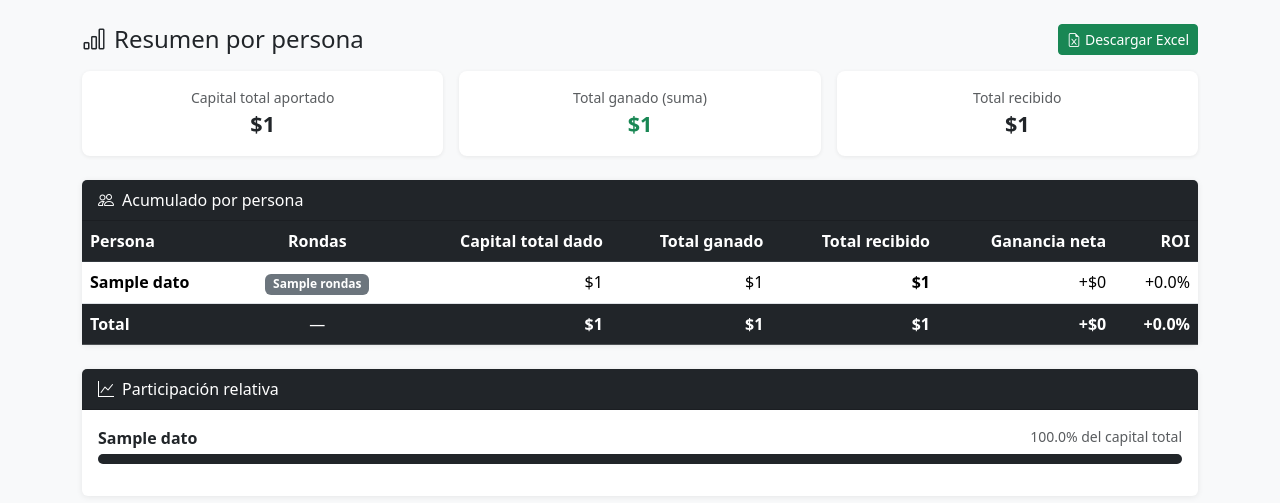
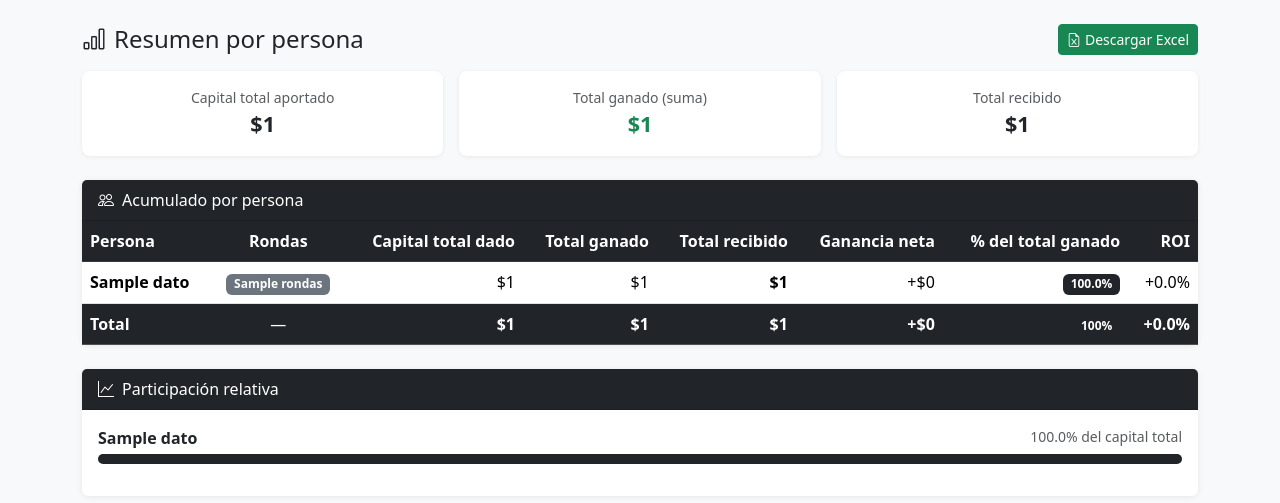
Before and after one commit to JulianDavidGamboa/apuesta, a Flask app: template templates/resumen.html in a window 1280 px wide. Shown: the part 58-561 px from the top of the page. Run offline with Flask 3, Linux system fonts and the light colour scheme; the template is opened without the code that fills it: most values are stand-ins (such as "Sample title", 1, 10 or a date in 2020); some libraries are stand-ins or nearby versions.

Commit message:
Add % del total ganado column to resumen table
Shows each person's share of total group winnings.

Co-Authored-By: Claude Sonnet 4.6 <noreply@anthropic.com>

```diff
--- a/templates/resumen.html
+++ b/templates/resumen.html
@@ -58,6 +58,7 @@
           <th class="text-end">Total ganado</th>
           <th class="text-end">Total recibido</th>
           <th class="text-end">Ganancia neta</th>
+          <th class="text-end">% del total ganado</th>
           <th class="text-end">ROI</th>
         </tr>
       </thead>
@@ -76,6 +77,10 @@
           <td class="text-end {% if ganancia_neta >= 0 %}profit-positive{% else %}profit-negative{% endif %}">
             {% if ganancia_neta >= 0 %}+{% endif %}${{ '{:,.0f}'.format(ganancia_neta) }}
           </td>
+          {% set pct_ganado = (d.total_ganado / total_global_ganado * 100) if total_global_ganado > 0 else 0 %}
+          <td class="text-end">
+            <span class="badge bg-dark">{{ '{:.1f}'.format(pct_ganado) }}%</span>
+          </td>
           <td class="text-end {% if roi >= 0 %}profit-positive{% else %}profit-negative{% endif %}">
             {% if roi >= 0 %}+{% endif %}{{ '{:.1f}'.format(roi) }}%
           </td>
@@ -93,6 +98,7 @@
           <th class="text-end {% if ganancia_global >= 0 %}profit-positive{% else %}profit-negative{% endif %}">
             {% if ganancia_global >= 0 %}+{% endif %}${{ '{:,.0f}'.format(ganancia_global) }}
           </th>
+          <th class="text-end"><span class="badge bg-dark">100%</span></th>
           {% set roi_global = (ganancia_global / total_global_capital * 100) if total_global_capital > 0 else 0 %}
           <th class="text-end {% if roi_global >= 0 %}profit-positive{% else %}profit-negative{% endif %}">
             {% if roi_global >= 0 %}+{% endif %}{{ '{:.1f}'.format(roi_global) }}%
```
